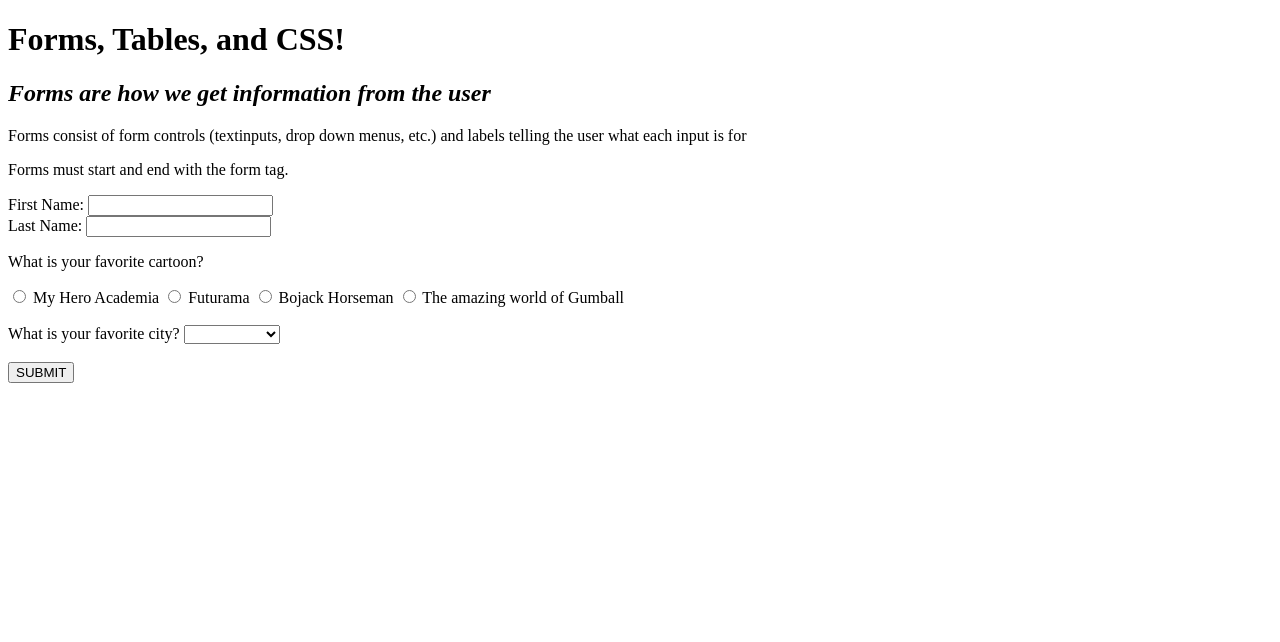
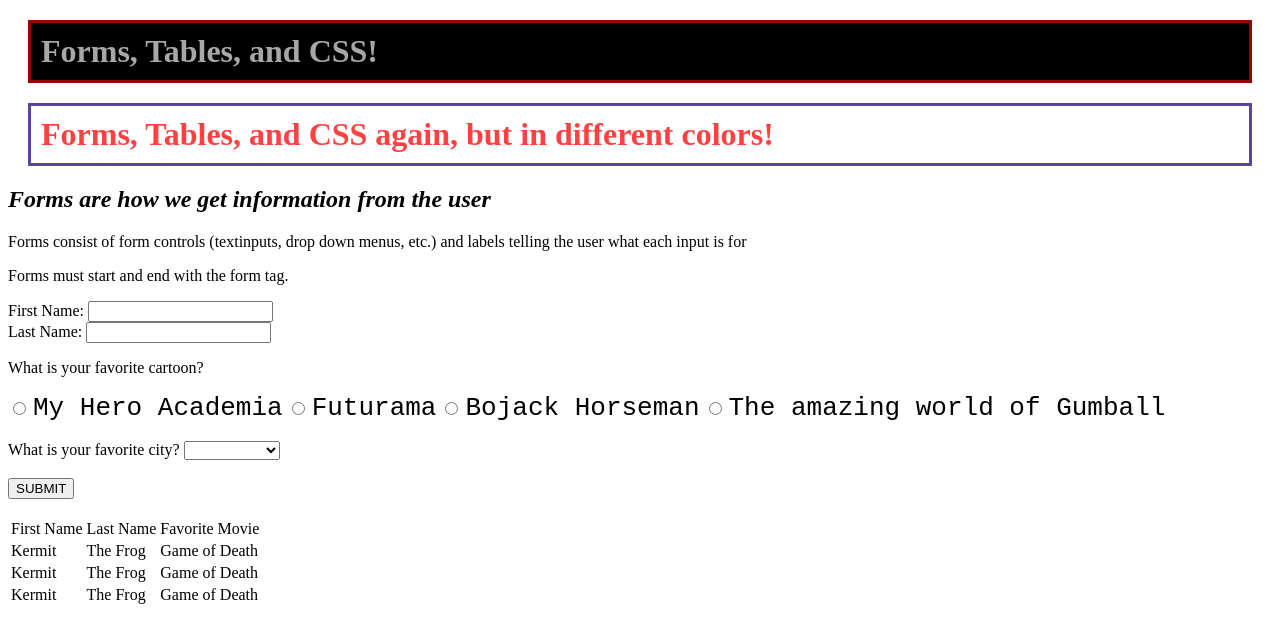
Before and after one commit to DJC-00/Push-to-Github-Assignment, a plain HTML site: page HTML/Class_Code/Feb_22/User_Input.html in a window 1280 px wide. Drawn offline with Linux system fonts and the light colour scheme.

Commit message:
Indentation assignment

```diff
--- a/HTML/Class_Code/Feb_22/User_Input.html
+++ b/HTML/Class_Code/Feb_22/User_Input.html
@@ -5,15 +5,18 @@
     <meta http-equiv="X-UA-Compatible" content="IE=edge">
     <meta name="viewport" content="width=device-width, initial-scale=1.0">
     <title>Forms, Tables, and CSS</title>
+    <link rel="stylesheet" href="./style.css">
 </head>
 <body>
     <h1>Forms, Tables, and CSS!</h1>
+    <h1 id="secondaryTitle">Forms, Tables, and CSS again, but in different colors!</h1>
+    <!-- ID's must be unique -->
     <h2><em>Forms are how we get information from the user</em></h2>
     <p>Forms consist of form controls (textinputs, drop down menus, etc.) and labels telling the user what each input is for</p>
     <p>Forms must start and end with the form tag.</p>
     <form>
-        <!-- Label and text input are default inline elements -->
-        <!-- Divs are default block elements -->
+                                                                                <!-- Label and text input are default inline elements -->
+                                                                                <!-- Divs are default block elements -->
         <div>
         </div>
             <label for="first_name">First Name:</label>
@@ -23,19 +26,19 @@
             <input type="text" name="last_name" id="last_name">
         </div>
 
-        <!-- All radio buttons will share the same name attribute
-            Each pair of radio and label will share ID, value and for -->
+                                                                                <!-- All radio buttons will share the same name attribute
+                                                                                    Each pair of radio and label will share ID, value and for -->
 
         <div>
             <p>What is your favorite cartoon?</p>
-            <input type="radio" name="cartoon" id="my_hero" value="my_hero">    <!-- Button portion of radio button -->
-            <label for="my_hero">My Hero Academia</label>                       <!-- Text portion of radio button -->
+            <input class="cartoonButton" type="radio" name="cartoon" id="my_hero" value="my_hero">    <!-- Button portion of radio button -->
+            <label class="radioLabel" for="my_hero">My Hero Academia</label>    <!-- Text portion of radio button -->
             <input type="radio" name="cartoon" value="futurama">
-            <label for="futurama">Futurama</label>
+            <label class="radioLabel" for="futurama">Futurama</label>
             <input type="radio" name="cartoon" value="bojack">
-            <label for="bojack">Bojack Horseman</label>
+            <label class="radioLabel" for="bojack">Bojack Horseman</label>
             <input type="radio" name="cartoon" value="gumball">
-            <label for="gumball">The amazing world of Gumball</label>
+            <label class="radioLabel" for="gumball">The amazing world of Gumball</label>
         </div>
         <br>
         <div>
@@ -50,9 +53,29 @@
         </div>
         <br>
         <div>
-            <!-- Make sure input is inside form tag so -->
+                                                                                <!-- Make sure input is inside form tag so -->
             <input type="submit" value="SUBMIT">
         </div>
     </form>
+    <br>
+    <table>
+        <thead><td>First Name</td><td>Last Name</td><td>Favorite Movie</td></thead>
+            <tr>
+                <td>Kermit</td>
+                <td>The Frog</td>
+                <td>Game of Death</td>
+            </tr>
+            <tr>
+                <td>Kermit</td>
+                <td>The Frog</td>
+                <td>Game of Death</td>
+            </tr>
+            <tr>
+                <td>Kermit</td>
+                <td>The Frog</td>
+                <td>Game of Death</td>
+            </tr>
+        <tbody></tbody>
+    </table>
 </body>
 </html>
--- /dev/null
+++ b/HTML/Class_Code/Feb_22/style.css
@@ -0,0 +1,39 @@
+/*
+
+Parts of a CSS rule
+
+1. Selector
+2. Property
+3. Value
+
+*/
+
+h1
+{
+    color: rgba(224, 224, 224, 0.746);
+    background-color: black;
+    padding: 10px;
+    margin: 20px;
+    /*Border takes 3 values: width, style, and color*/
+    border: 3px solid rgba(206, 8, 8, 0.739);
+}
+
+/* padding pushed children in while margin pushes siblings away*/
+
+/*Using an ID to change a Specific instance of a tag*/
+#secondaryTitle
+{
+    color: rgba(255, 0, 0, 0.746);
+    background-color: rgb(255, 255, 255);
+    padding: 10px;
+    margin: 20px;
+    /*Border takes 3 values: width, style, and color*/
+    border: 3px solid rgba(31, 0, 131, 0.739);
+}
+
+/*Using a class to change every instance of a certain tag with that class*/
+.radioLabel
+{
+    font-family:monospace;
+    font-size: xx-large;
+}
```
Also changed, not shown: HTML/Fix_Indentation/Part1.html (added, +10 -0 lines), HTML/Fix_Indentation/Part2.html (added, +27 -0 lines).
